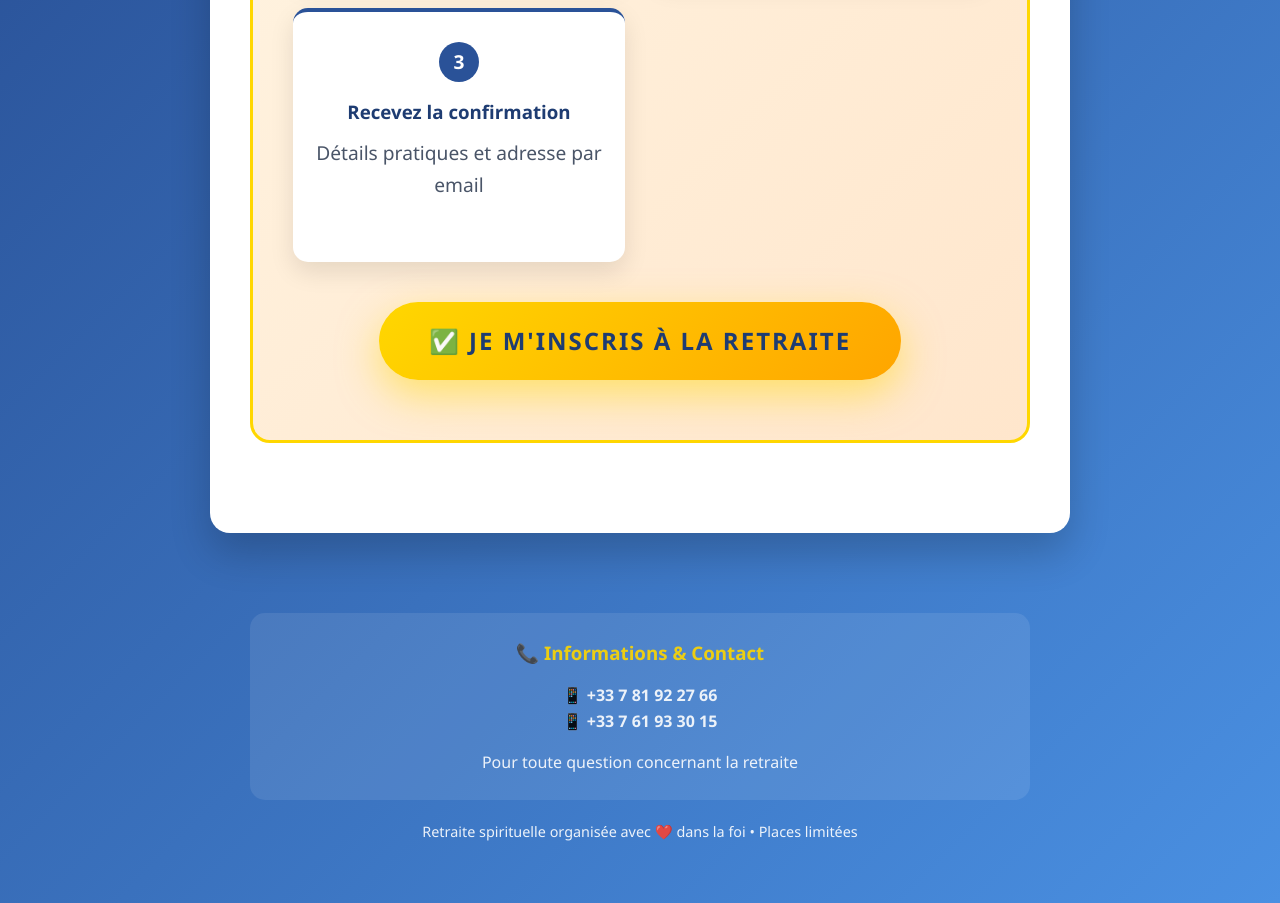
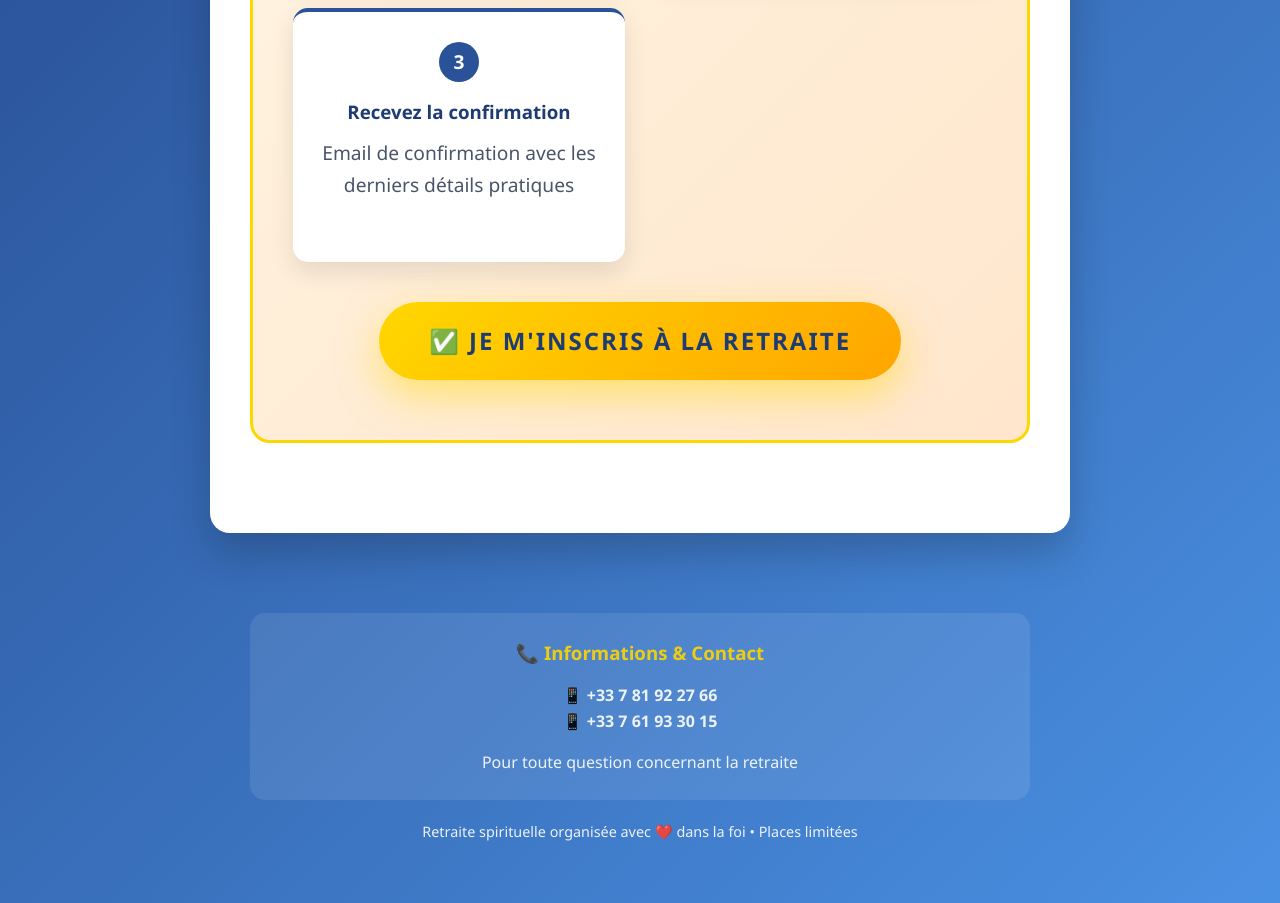
Before and after one commit to Lauvick/retraite-patrice-n, a plain HTML site: page index.html in a window 1280 px wide. Shown: the part 2460-3363 px from the top of the page. Drawn offline with Linux system fonts and the light colour scheme.

Commit message:
Changement de l'email de confirmation

```diff
--- a/index.html
+++ b/index.html
@@ -529,7 +529,7 @@
                         <div class="step">
                             <div class="step-number">3</div>
                             <h3>Recevez la confirmation</h3>
-                            <p>Détails pratiques et adresse par email</p>
+                            <p>Email de confirmation avec les derniers détails pratiques</p>
                         </div>
                     </div>
 
```
